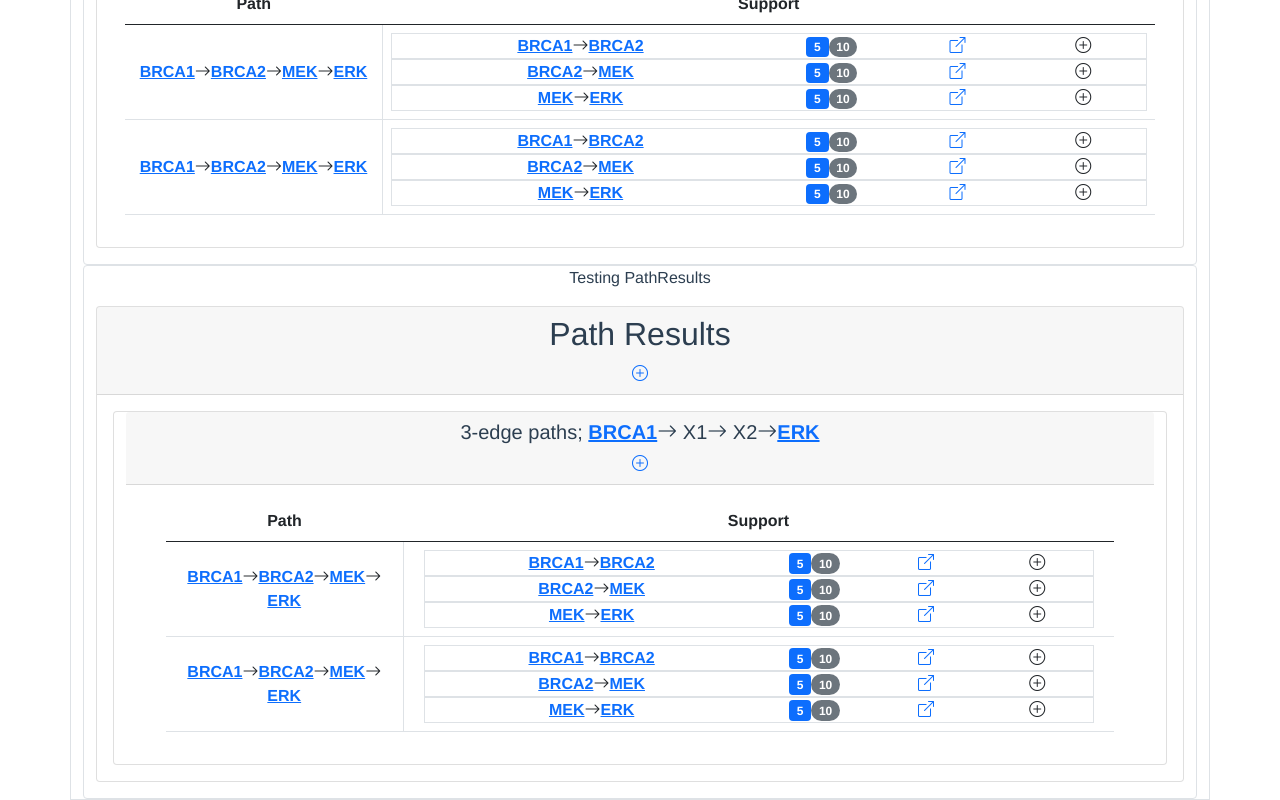
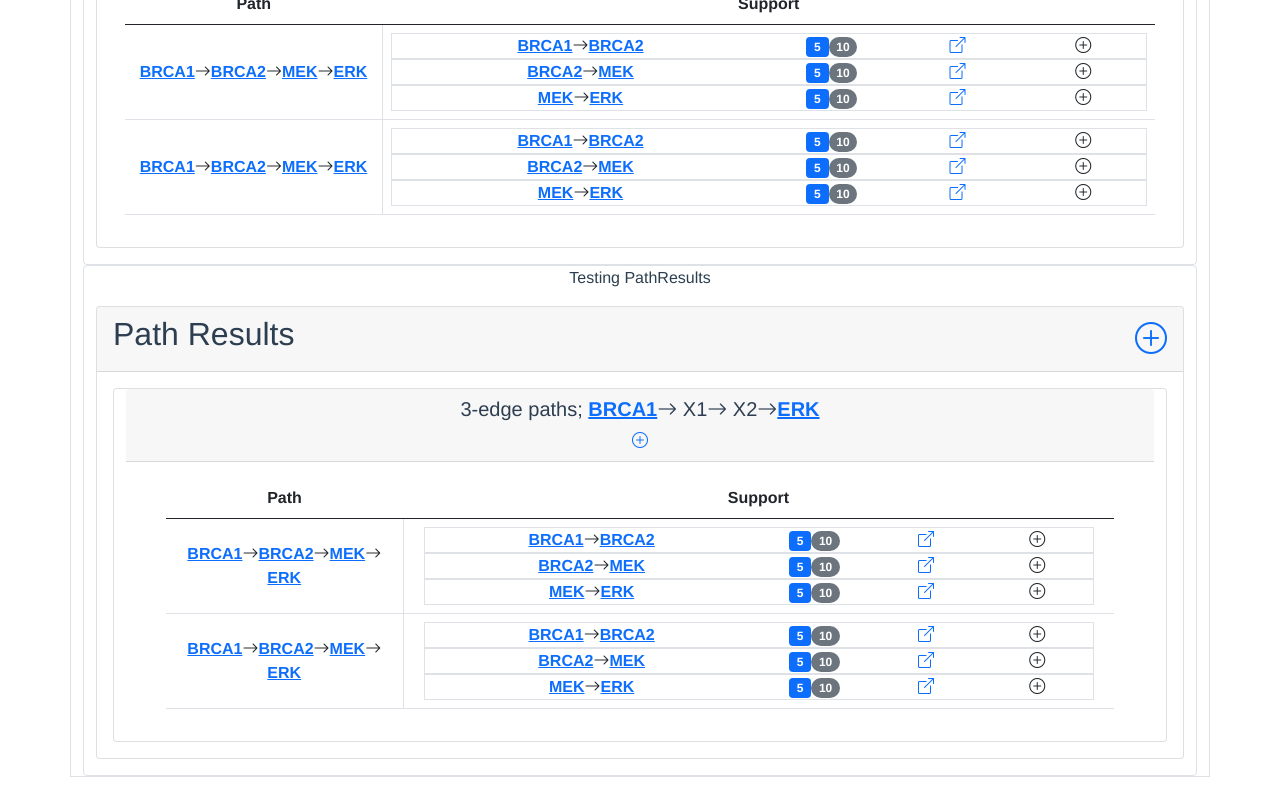
Before and after one commit to kkaris/indra_network_service, a Vue app in the folder indra_network_search/frontend/: page / in a window 1280 px wide. Shown: the part 2016-2816 px from the top of the page. After the commit the page ends 2793 px from the top, so only its background shows below. Built offline with nearby package versions, Linux system fonts and the light colour scheme.

Commit message:
Put title and icon on separate sides, fix font size

```diff
--- a/indra_network_search/frontend/src/components/Result/PathResults.vue
+++ b/indra_network_search/frontend/src/components/Result/PathResults.vue
@@ -1,6 +1,7 @@
 <template>
   <div class="card text-center">
     <div class="card-header">
+      <div class="d-flex justify-content-between">
         <h2>Path Results</h2>
         <a
             role="button"
@@ -9,8 +10,9 @@
             :aria-expanded="false"
             :aria-controls="strUUID"
         >
-        <i title="Click to expand" class="bi-plus-circle"></i>
+          <i title="Click to expand" class="bi-plus-circle fs-2"></i>
         </a>
+      </div>
     </div>
     <div class="card-body collapse show" :id="strUUID">
       <div class="container">
```
Lines whose indentation alone changed are shown as unchanged.
